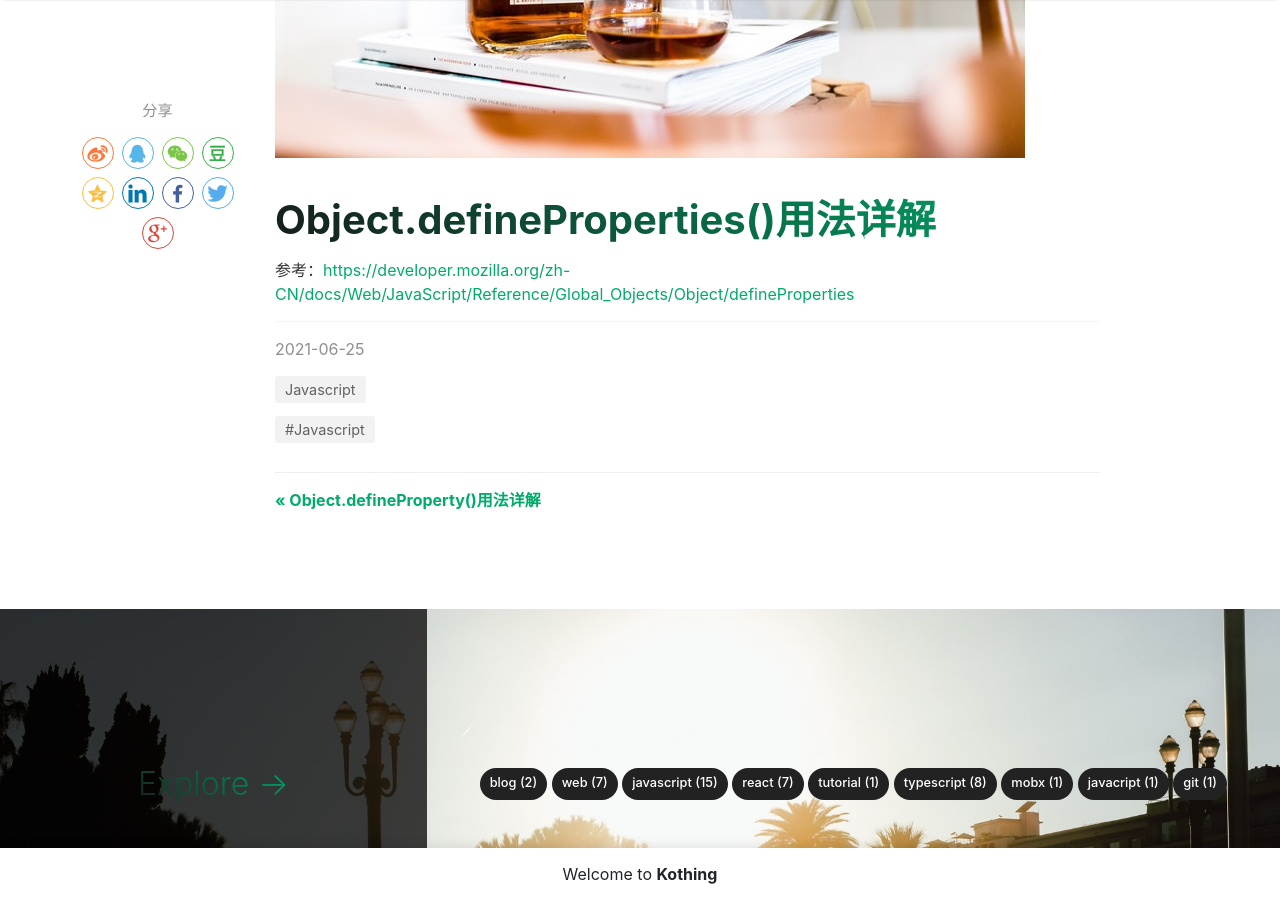
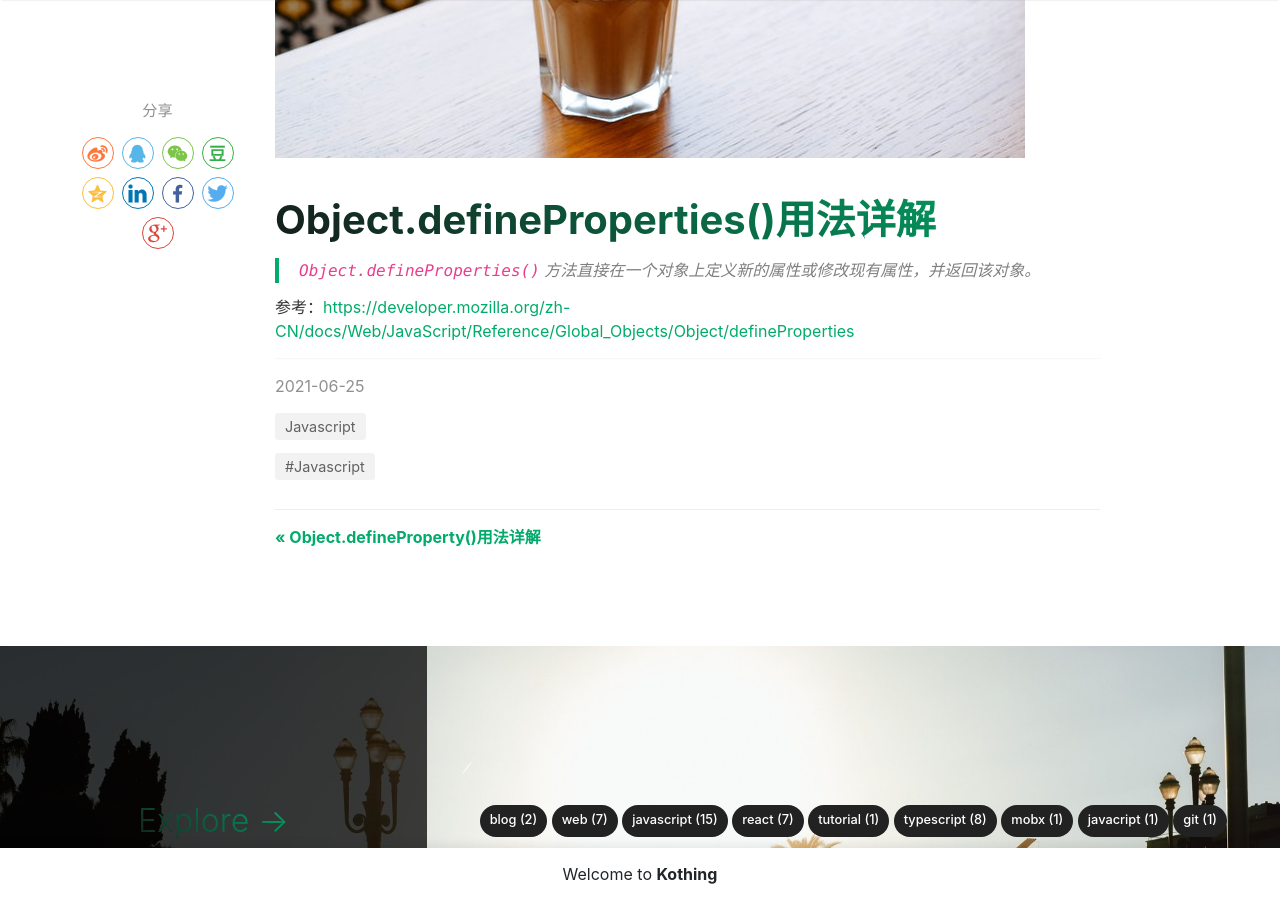
Before and after one commit to kothing/kothing.github.io, a Jekyll site: the page built from _posts/2021-06-25-Object.defineProperties.md, in a window 1280 px wide and 900 px high, scrolled down 743 px. Built offline with Jekyll 4.4.1, drawn with Linux system fonts in a browser that asks for light colours; nearby versions of some CDN libraries; comment, search, counter and statistics services are not loaded.

Commit message:
Update 2021-06-25-Object.defineProperties.md

```diff
--- a/_posts/2021-06-25-Object.defineProperties.md
+++ b/_posts/2021-06-25-Object.defineProperties.md
@@ -4,11 +4,13 @@ title:  "Object.defineProperties()用法详解"
 author: Kothing
 categories: [ Javascript ]
 tags: [Javascript]
-image: assets/images/5.jpg
+image: assets/images/6.jpg
 description: "Object.defineProperties()用法详解"
 rating: 4.5
 ---
 
 # Object.defineProperties()用法详解
 
+> `Object.defineProperties()` 方法直接在一个对象上定义新的属性或修改现有属性，并返回该对象。
+
 参考：[https://developer.mozilla.org/zh-CN/docs/Web/JavaScript/Reference/Global_Objects/Object/defineProperties](https://developer.mozilla.org/zh-CN/docs/Web/JavaScript/Reference/Global_Objects/Object/defineProperties "Object.defineProperties()")
```
